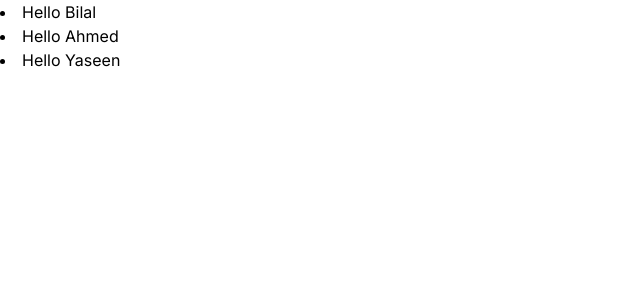
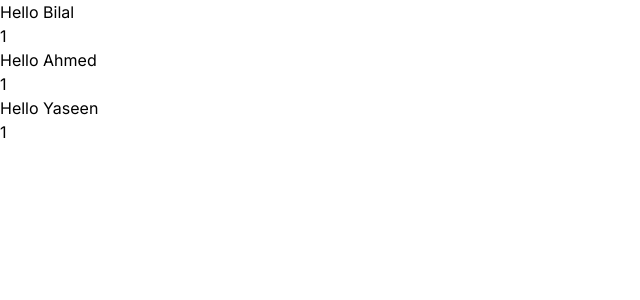
Before and after one commit to AhmedShaykh/Drizzle-And-Neon-Serverless, a Next.js app: page /blog in a window 1280 px wide. Shown: the top 300 px of the page, without its empty margins (0-640 px from the left). Built offline with nearby package versions, Linux system fonts and the light colour scheme.

Commit message:
Add Card

```diff
--- /dev/null
+++ b/src/app/blog/card.jsx
@@ -0,0 +1,30 @@
+"use client";
+import React, { useState } from "react";
+
+const Card = ({ title }) => {
+
+    const [count, setCount] = useState(1);
+
+    const handleClick = (event) => {
+
+        event.preventDefault();
+
+        setCount(count + 1);
+
+    };
+
+    if (!title) { return <div>Empty</div> }
+
+    return (
+        <div>
+            <h1 onClick={handleClick}>
+                {title}
+            </h1>
+            <h2>
+                {count}
+            </h2>
+        </div>
+    )
+}
+
+export default Card;
--- a/src/app/blog/page.jsx
+++ b/src/app/blog/page.jsx
@@ -1,4 +1,5 @@
 import React from "react";
+import Card from "./card";
 import getDomain from "@/lib/getDomain";
 
 async function getData() {
@@ -31,11 +32,10 @@ const Blog = async () => {
         <div className="flex flex-col items-center gap-8 my-8">
             {items && items.map((item, i) => {
                 return (
-                    <li
+                    <Card
                         key={`post-${i}`}
-                    >
-                        {item.title}
-                    </li>
+                        title={item.title}
+                    />
                 )
             })}
         </div>
```
